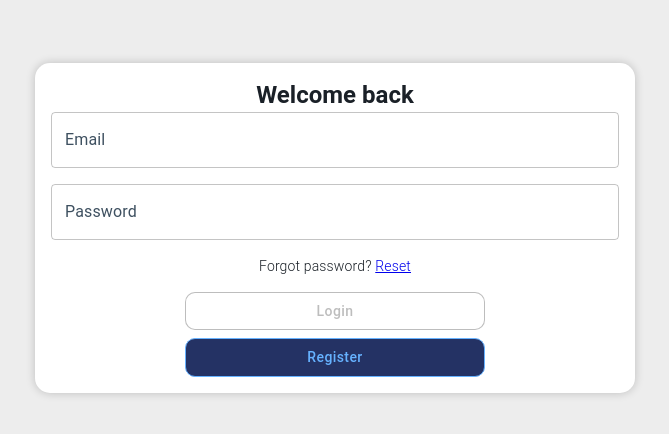
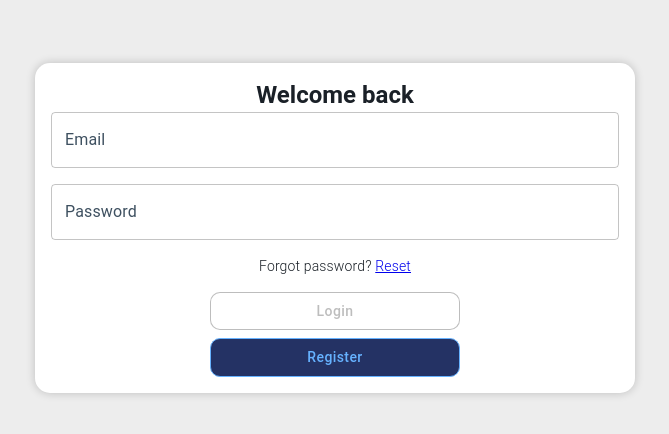
Before and after one commit to JsMarenco/system-vote, a Next.js app: page /login in a window 1280 px wide. Shown: the part 172-606 px from the top of the page, without its empty margins (305-974 px from the left). Built offline with nearby package versions, Linux system fonts and the light colour scheme.

Commit message:
Styles updated

```diff
--- a/src/styles/buttons.ts
+++ b/src/styles/buttons.ts
@@ -4,7 +4,8 @@ export const containedButtonStyle = {
   borderWidth: '1px',
   borderStyle: 'solid',
   bgcolor: 'primary.dark',
-  width: '300px',
+  width: '100%',
+  maxWidth: '250px',
   '&:hover': {
     borderColor: 'primary.dark',
     bgcolor: 'background.paper',
@@ -18,7 +19,8 @@ export const outlinedButtonStyle = {
   borderWidth: '1px',
   borderStyle: 'solid',
   bgcolor: 'background.paper',
-  width: '300px',
+  width: '100%',
+  maxWidth: '250px',
   '&:hover': {
     borderColor: 'primary.dark',
     bgcolor: 'primary.dark',
--- a/src/styles/containers.ts
+++ b/src/styles/containers.ts
@@ -12,6 +12,13 @@ export const containerV1 = {
   borderRadius: '15px',
   p: 2,
   boxShadow: '0 0 10px 0 rgba(0, 0, 0, 0.2)',
-  m: 2,
+  mx: 'auto',
   bgcolor: 'background.paper',
 }
+
+export const mainContainerV2 = {
+  position: 'absolute',
+  top: '50%',
+  left: '50%',
+  transform: 'translate(-50%, -50%)',
+}
--- a/src/styles/header.ts
+++ b/src/styles/header.ts
@@ -2,4 +2,5 @@ export const header = {
   bgcolor: 'background.paper',
   borderRadius: '0 0 10px 10px',
   boxShadow: '5px 5px 15px 5px rgba( 0, 0, 0, .1)',
+  mb: 4,
 }
--- a/src/styles/inputs.ts
+++ b/src/styles/inputs.ts
@@ -1,4 +1,5 @@
 export const inputStyle = {
   borderRadius: '10px',
   mb: 2,
+  width: '100%',
 }
```
